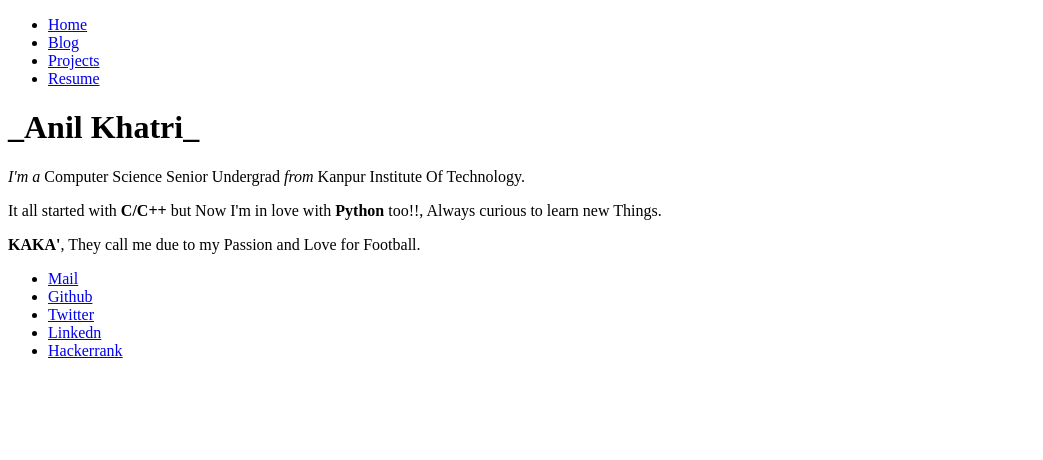
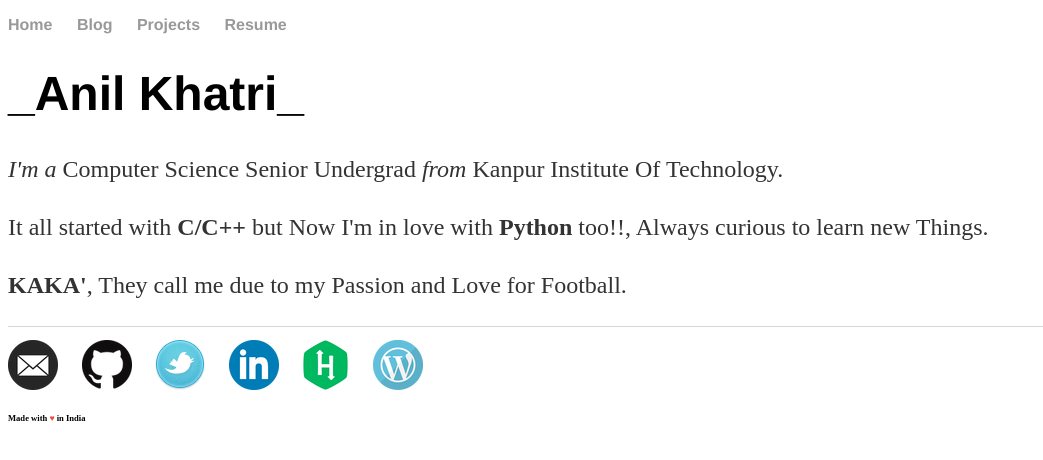
Before and after one commit to imkaka/imkaka.github.io, a Jekyll site: the page built from index.html, in a window 1280 px wide. Shown: the top 460 px of the page, without its empty margins (0-1043 px from the left). Built offline with Jekyll 4.4.1, drawn with Linux system fonts in a browser that asks for light colours; nearby versions of some CDN libraries.

Commit message:
Added images to links

```diff
--- a/_layouts/default.html
+++ b/_layouts/default.html
@@ -4,13 +4,28 @@
 		<title>{{ page.title }}</title>
 
     <!-- link to main stylesheet -->
-		<link rel="stylesheet" type="text/css" href="{{ site.baseurl }}Static/css/main.css">
+		<link rel="stylesheet" type="text/css" href="{{ site.baseurl }}css/main.css">
+		<link href="http://fonts.googleapis.com/icon?family=Material+Icons" rel="stylesheet">
+		<link href="https://fonts.googleapis.com/icon?family=Material+Icons" rel="stylesheet">
+    <meta name="viewport" content="width=device-width, initial-scale=1.0"/>
+    <script type="text/javascript" src="https://code.jquery.com/jquery-2.1.1.min.js"></script>
+
+		<meta property="og:image" content="http://imkaka.github.io/img/kaka.jpg" />
+	<meta property="og:image:type" content="image/jpeg" />
+	<meta property="og:image:width" content="960" />
+	<meta property="og:image:height" content="889" />
+	<meta property="og:locale" content="en_US" />
+	<meta property="og:type" content="article" />
+	<meta property="og:title" content="Anil Khatri" />
+	<meta property="og:description" content="Anil Khatri _imkaka http://twitter.com/_imkaka" />
+	<meta property="og:url" content="http://imkaka.github.io" />
+	<meta property="og:site_name" content="imkaka.github.io" />
 	</head>
 	<body>
 		<nav>
     		<ul>
         		<li><a href="/">Home</a></li>
-                        <li><a href="/blog">Blog</a></li>
+            <li><a href="/blog">Blog</a></li>
 	        	<li><a href="/projects">Projects</a></li>
         		<li><a href="/cv">Resume</a></li>
 
@@ -21,13 +36,23 @@
 		</div><!-- /.container -->
 		<footer>
     		<ul>
-        		<li><a href="mailto:anil.soccer.khatri@gmail.com">Mail</a></li>
-        		<li><a href="https://github.com/imkaka">Github</a></li>
-            <li><a href="https://twitter.com/Kakaism10">Twitter</a></li>
-            <li><a href="https://www.linkedin.com/in/anil-khatri-0841223a/">Linkedn</a></li>
-            <li><a href="https://www.hackerrank.com/imKaka?hr_r=1">Hackerrank</a></li>
+        		<li><a href="mailto:anil.soccer.khatri@gmail.com" target="_blank"><img  calss="res"src="{{ site.baseurl }}img/mail.png" class="responsive-img"></a></li>
+        		<li><a href="https://github.com/imkaka" target="_blank"><img  calss="res"src="{{ site.baseurl }}img/github.png" class="responsive-img"></a></li>
+            <li><a href="https://twitter.com/Kakaism10" target="_blank"><img  calss="res"src="{{ site.baseurl }}img/twitter.png" class="responsive-img"></a></li>
+            <li><a href="https://www.linkedin.com/in/anil-khatri-0841223a/" target="_blank"><img  calss="res"src="{{ site.baseurl }}img/linkedin.png" class="responsive-img"></a></li>
+            <li><a href="https://www.hackerrank.com/imKaka?hr_r=1" target="_blank"><img  calss="res"src="{{ site.baseurl }}img/hackerRank.png" class="responsive-img"></a></li>
+						<li><a href="https://www.imkaka10.wordpress.com" target="_blank"><img  calss="res"src="{{ site.baseurl }}img/wordpress.png" class="responsive-img"></a></li>
 
 			</ul>
+			<div class="row">
+		     <div class="col s4 offset-s4">
+		       <h6 class="center-align"><a class="center-align" style="color: #000000" href="http://madewithlove.org.in" target="_blank">Made with <span style="color: #e74c3c"  >&hearts;</span> in India</a>
+		       </h6>
+		     </div>
+
+		     </div>
+
 		</footer>
+
 	</body>
 </html>
```
